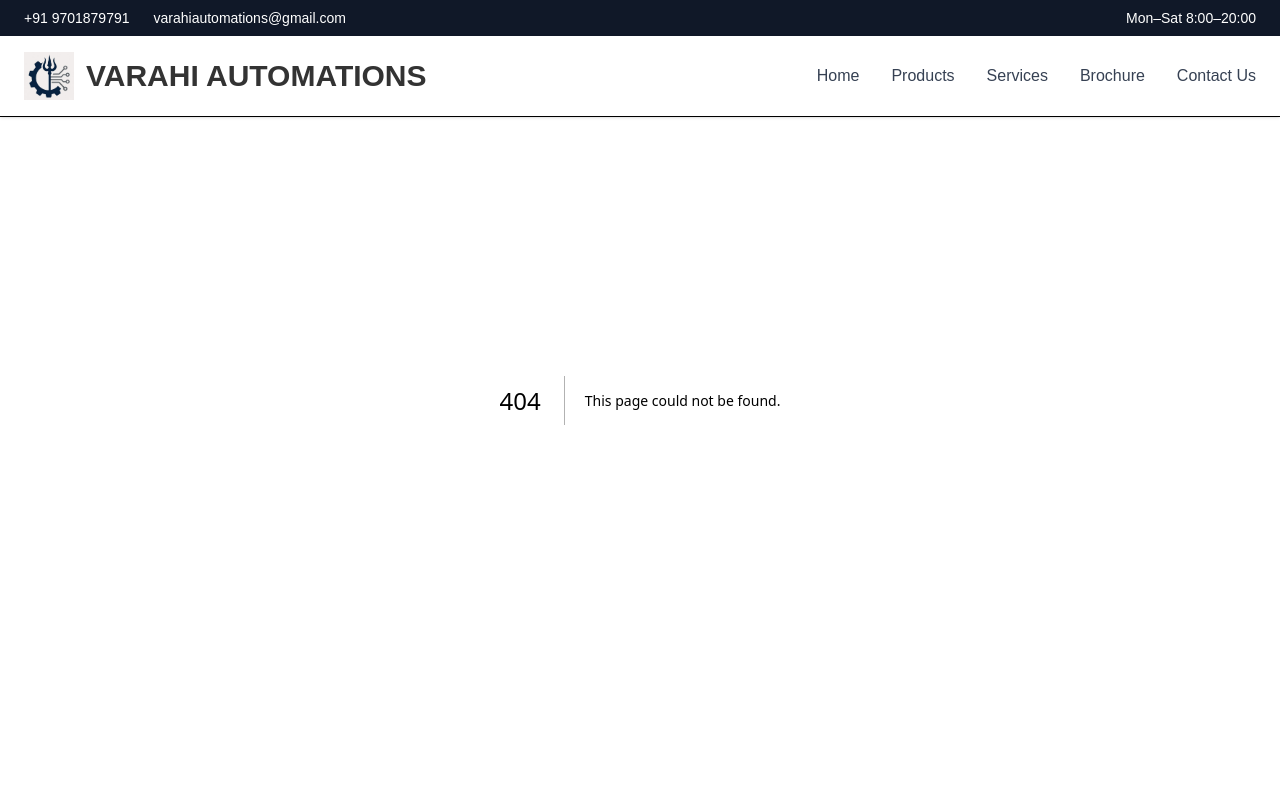
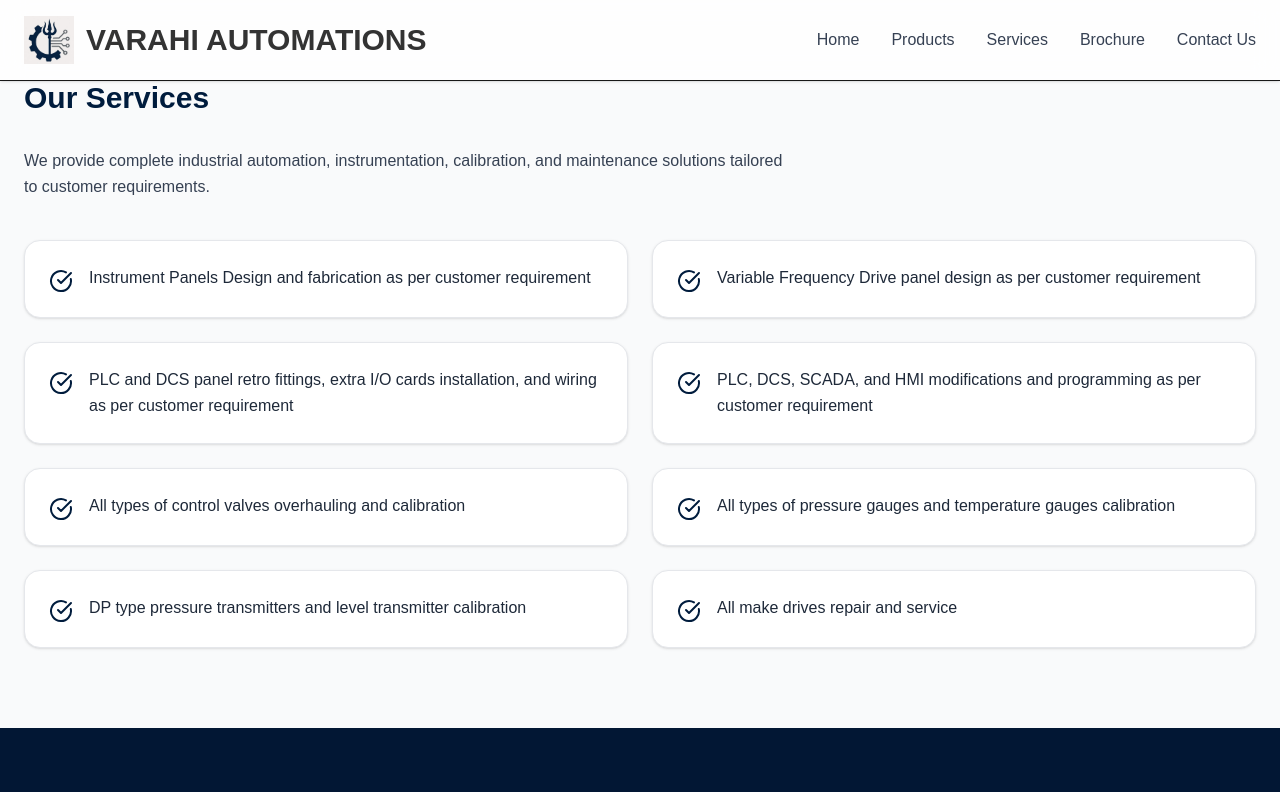
Before and after one commit to prudhvi-machana/varahi-website, a Next.js app: page /services in a window 1280 px wide. Before the commit this address had no page. Shown: the top 792 px of the page. Built offline with nearby package versions, Linux system fonts and the light colour scheme.

Commit message:
Added services section

```diff
--- a/package.json
+++ b/package.json
@@ -12,6 +12,7 @@
     "embla-carousel-autoplay": "^8.6.0",
     "embla-carousel-react": "^8.6.0",
     "framer-motion": "^12.38.0",
+    "lucide-react": "^1.8.0",
     "next": "16.1.6",
     "react": "19.2.3",
     "react-dom": "19.2.3",
--- /dev/null
+++ b/src/app/services/page.tsx
@@ -0,0 +1,52 @@
+import { CheckCircle } from "lucide-react";
+import Footer from "@/components/Footer";
+
+export default function ServicesSection() {
+    const services = [
+        "Instrument Panels Design and fabrication as per customer requirement",
+        "Variable Frequency Drive panel design as per customer requirement",
+        "PLC and DCS panel retro fittings, extra I/O cards installation, and wiring as per customer requirement",
+        "PLC, DCS, SCADA, and HMI modifications and programming as per customer requirement",
+        "All types of control valves overhauling and calibration",
+        "All types of pressure gauges and temperature gauges calibration",
+        "DP type pressure transmitters and level transmitter calibration",
+        "All make drives repair and service",
+    ];
+
+    return (
+        <div>
+            <section className="py-20 bg-gray-50">
+                <div className="max-w-7xl mx-auto px-6">
+
+                    <h2 className="text-[#001C3D] text-3xl font-bold mb-8">
+                        Our Services
+                    </h2>
+
+                    <p className="text-gray-700 leading-relaxed max-w-3xl mb-10">
+                        We provide complete industrial automation, instrumentation,
+                        calibration, and maintenance solutions tailored to customer requirements.
+                    </p>
+
+                    <div className="grid md:grid-cols-2 gap-6">
+                        {services.map((service, index) => (
+                            <div
+                                key={index}
+                                className="group bg-white border border-gray-200 rounded-2xl p-6 shadow-sm hover:shadow-lg hover:-translate-y-1 transition duration-300"
+                            >
+                                <div className="flex items-start gap-4">
+                                    <CheckCircle className="text-[#001C3D] w-6 h-6 mt-1 flex-shrink-0 group-hover:scale-110 transition" />
+
+                                    <p className="text-gray-800 leading-relaxed">
+                                        {service}
+                                    </p>
+                                </div>
+                            </div>
+                        ))}
+                    </div>
+
+                </div>
+            </section>
+            <Footer />
+        </div>
+    );
+}
--- a/src/components/layout/Navbar.tsx
+++ b/src/components/layout/Navbar.tsx
@@ -1,6 +1,6 @@
 "use client";
 
-import { useState } from "react";
+import { useState, useEffect } from "react";
 import Image from "next/image";
 import Link from "next/link";
 import { navigation } from "@/config/navigation";
@@ -8,6 +8,26 @@ import { motion, AnimatePresence } from "framer-motion";
 
 export default function Header() {
   const [menuOpen, setMenuOpen] = useState(false);
+  const [footerVisible, setFooterVisible] = useState(false);
+
+  useEffect(() => {
+    const footer = document.querySelector("footer");
+
+    if (!footer) return;
+
+    const observer = new IntersectionObserver(
+      ([entry]) => {
+        setFooterVisible(entry.isIntersecting);
+      },
+      {
+        threshold: 0.15,
+      }
+    );
+
+    observer.observe(footer);
+
+    return () => observer.disconnect();
+  }, []);
 
   const scrollToContact = () => {
     setMenuOpen(false);
@@ -24,7 +44,18 @@ export default function Header() {
   return (
     <header className="fixed top-0 left-0 w-full z-50">
       {/* Top Bar */}
-      <div className="bg-gray-900 text-white text-xs sm:text-sm">
+      <motion.div
+        animate={{
+          height: footerVisible ? 0 : "auto",
+          opacity: footerVisible ? 0 : 1,
+          y: footerVisible ? -20 : 0,
+        }}
+        transition={{
+          duration: 0.4,
+          ease: "easeInOut",
+        }}
+        className="bg-gray-900 text-white text-xs sm:text-sm overflow-hidden"
+      >
         <div className="max-w-7xl mx-auto flex flex-col sm:flex-row justify-between items-center px-4 sm:px-6 py-2 gap-1 sm:gap-0">
           <div className="flex flex-col sm:flex-row gap-1 sm:gap-6 text-center sm:text-left">
             <span>+91 9701879791</span>
@@ -32,10 +63,17 @@ export default function Header() {
           </div>
           <span>Mon–Sat 8:00–20:00</span>
         </div>
-      </div>
+      </motion.div>
 
       {/* Navbar */}
-      <div className="relative bg-white/80 backdrop-blur-md border-b shadow-sm">
+      <motion.div
+        layout
+        transition={{
+          duration: 0.4,
+          ease: "easeInOut",
+        }}
+        className="relative bg-white/80 backdrop-blur-md border-b shadow-sm"
+      >
         <div className="max-w-7xl mx-auto flex items-center justify-between h-16 sm:h-20 px-4 sm:px-6">
           {/* Logo */}
           <Link href="/" className="flex items-center gap-2 sm:gap-3">
@@ -73,10 +111,7 @@ export default function Header() {
           </nav>
 
           {/* Mobile Button */}
-          <button
-            className="lg:hidden"
-            onClick={() => setMenuOpen(!menuOpen)}
-          >
+          <button className="lg:hidden" onClick={() => setMenuOpen(!menuOpen)}>
             <motion.svg
               animate={{ rotate: menuOpen ? 90 : 0 }}
               className="w-7 h-7"
@@ -134,7 +169,7 @@ export default function Header() {
             </motion.div>
           )}
         </AnimatePresence>
-      </div>
+      </motion.div>
     </header>
   );
 }
--- a/src/components/products/ProductsSection.tsx
+++ b/src/components/products/ProductsSection.tsx
@@ -27,7 +27,7 @@ export default function ProductsSection({
               Our <span className="text-red-500">Products</span>
             </h2>
 
-            <p className="text-gray-700 max-w-3xl mb-10 sm:mb-12 text-sm sm:text-base">
+            <p className="text-gray-700 leading-relaxed max-w-3xl">
               Our comprehensive product line includes pressure gauges,
               differential pressure gauges, diaphragm seals, pressure
               transmitters, temperature gauges, temperature elements and
```
Also changed, not shown: 1 other file (tests, documents, lock files or other folders).
